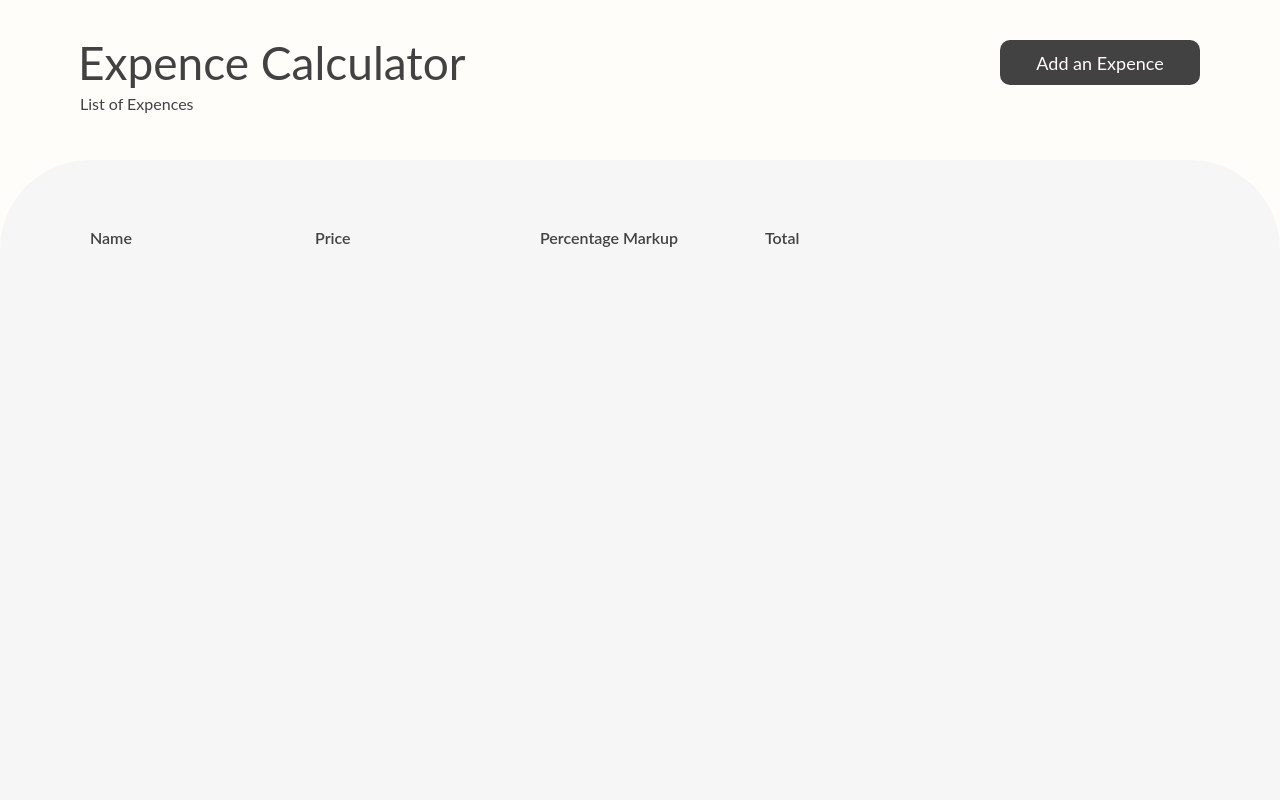
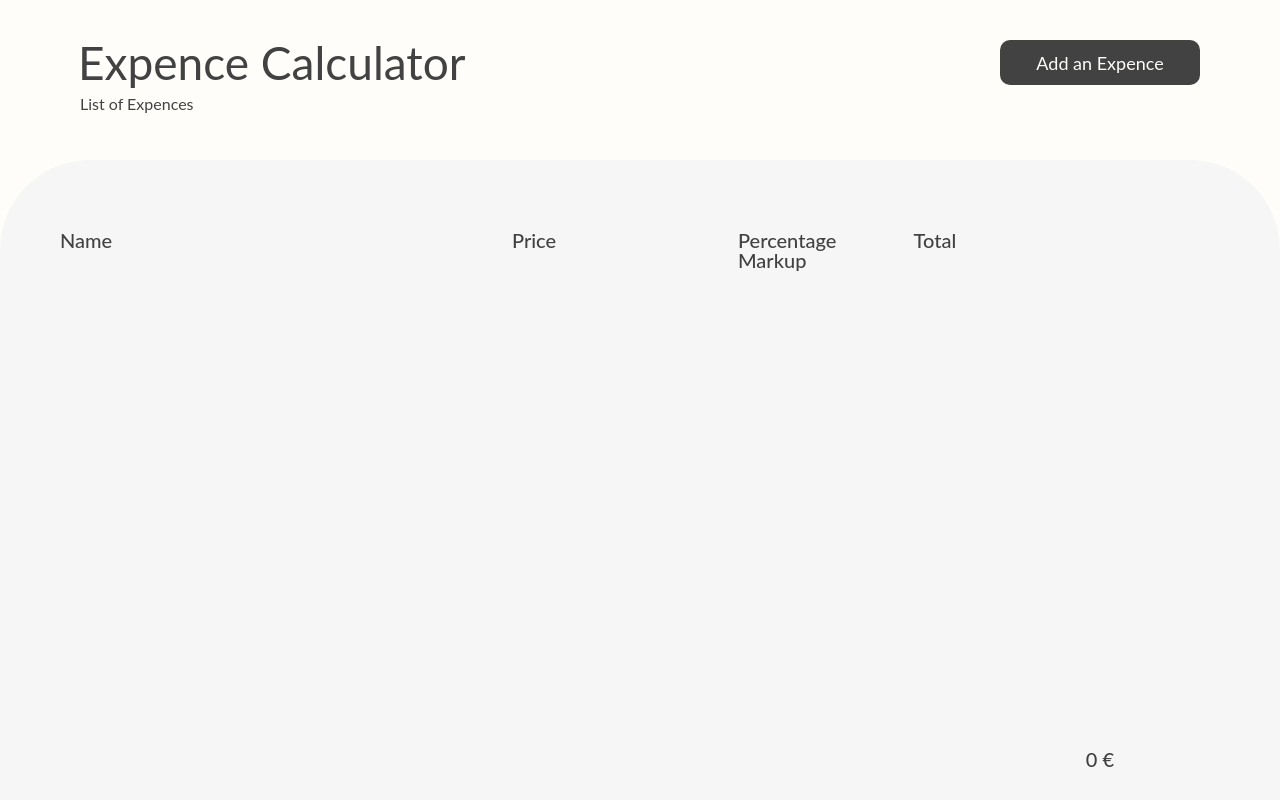
Before and after one commit to bircankut/expense-calculator, a React (Vite) app: page / in a window 1280 px wide. Built offline with nearby package versions, Linux system fonts and the light colour scheme.

Commit message:
refactor: change expence list rendering logic

```diff
--- a/src/App.tsx
+++ b/src/App.tsx
@@ -4,7 +4,6 @@ import { ExpenceList } from './components/expence-list/expence-list';
 import { WithExpence } from './contexts/expence';
 import { useState } from 'react';
 import { Modal } from './components/modal/modal.tsx';
-
 
 function App() {
   const [showModal, setShowModal] = useState(false);
--- /dev/null
+++ b/src/components/expence-items/expence-items.module.css
@@ -0,0 +1,24 @@
+.grid {
+    display: grid;
+    grid-template-columns: 40% 20% 12% 24% 2%;
+    padding: 20px 10px 30px 10px;
+}
+
+.expenceBox {
+    border-bottom: 1px solid rgba(66,66,66,0.5);
+    margin: 30px 0;
+}
+
+.input {
+    background-color: transparent;
+    border: none;
+    box-shadow: none;
+    font-size: 15px;
+}
+.deleteButton {
+    color: rgba(66,66,66,1);
+    background-color: transparent;
+    box-shadow: none;
+    border: none;
+    font-size: 20px;
+}
--- /dev/null
+++ b/src/components/expence-items/expence-items.tsx
@@ -0,0 +1,48 @@
+import { useExpence } from '../../contexts/expence';
+import style from '../expence-items/expence-items.module.css'
+
+interface ExpenceItemsProps {
+
+}
+
+const ExpenceItems = ({} :ExpenceItemsProps) => {
+  const { expences, updateExpence, setExpences } = useExpence();
+
+  const handleNameChange = (e: any, id: string) => {
+    updateExpence(id, { name: e.target.value });
+  }
+
+  const handlePriceChange = (e: any, id: string) => {
+    updateExpence(id, { price: e.target.value });
+  }
+
+  const handlePercentageChange = (e: any, id: string) => {
+    updateExpence(id, { percentageMarkup: e.target.value });
+  }
+  return  <ul >
+  {expences.map((el) => {
+    return <li key={el.id} className={`${style.grid} ${style.expenceBox}`}>
+
+      <input className={`${style.input} fontLato colorDarkGrey`}
+        value={el.name} type="text" onChange={(event) => handleNameChange(event, el.id)} />
+      <input className={`${style.alignCenter}  ${style.input}  ${style.input} fontLato colorDarkGrey`}
+        value={el.price} type="text" onChange={(event) => handlePriceChange(event, el.id)} />
+      <input className={`${style.alignCenter}  ${style.input} fontLato colorDarkGrey`}
+        value={el.percentageMarkup} type="text" onChange={(event) => { handlePercentageChange(event, el.id) }} />
+      <p className={`${style.alignCenter}  ${style.input} fontLato colorDarkGrey`}>{el.total?.toString()}</p>
+
+      <button className={style.deleteButton}
+        onClick={() => {
+          setExpences(
+            expences.filter((_expence) => _expence.id !== el.id)
+          );
+        }}>
+        X
+      </button>
+
+    </li>
+  })}
+</ul>
+}
+
+export {ExpenceItems}
--- /dev/null
+++ b/src/components/expence-list-headers/expence-list-headers.module.css
@@ -0,0 +1,18 @@
+.headerBox {
+    height: 8vh;
+}
+
+.grid {
+    display: grid;
+    grid-template-columns: 40% 20% 12% 24% 2%;
+    padding: 20px 10px;
+}
+
+.gridHeader {
+    font-weight: 500;
+    font-size: 20px;
+}
+
+.gridHeader:last-child {
+    margin-left: 40px;
+}
--- /dev/null
+++ b/src/components/expence-list-headers/expence-list-headers.tsx
@@ -0,0 +1,18 @@
+import { FC } from 'react';
+import style from '../expence-list-headers/expence-list-headers.module.css';
+
+interface expenceListHeadersProps {
+
+}
+
+const expenceListHeaders: FC<expenceListHeadersProps> = ({}) => {
+  return <div className={`${style.headerBox} ${style.grid}`}>
+        <p className={style.gridHeader}>Name</p>
+        <p className={style.gridHeader}>Price</p>
+        <p className={style.gridHeader}>Percentage Markup</p>
+        <p className={style.gridHeader}>Total</p>
+      </div>
+
+}
+
+export default expenceListHeaders
--- a/src/components/expence-list/expence-list.module.css
+++ b/src/components/expence-list/expence-list.module.css
@@ -1,33 +1,11 @@
 .container {
     background-color: rgb(246, 246, 246);
     height: 80vh;
-    padding: 50px 80px;
+    padding: 50px 80px 80px 50px;
     border-radius: 90px 90px 0 0;
 }
-.gridScroller {
+
+.scrollBox {
+    height: 55vh;
     overflow: scroll;
 }
-
-.grid {
-    display: grid;
-    grid-template-columns: 1fr 1fr 1fr 1fr 100px 100px;
-    padding: 20px 10px;
-}
-
-.gridHeader {
-    position: sticky;
-    top: 0;
-    z-index: 1;
-    font-weight: 600;
-}
-
-.expenceBox {
-    border-bottom: 1px solid rgba(66,66,66,0.5);
-    margin: 30px 0;
-}
-.input {
-    background-color: transparent;
-    border: none;
-    box-shadow: none;
-    font-size: 15px;
-}
--- a/src/components/expence-list/expence-list.tsx
+++ b/src/components/expence-list/expence-list.tsx
@@ -1,53 +1,17 @@
 import style from '../expence-list/expence-list.module.css'
-import { useExpence } from '../../contexts/expence'
-import { useState } from 'react';
+import { TotalCount } from '../total-count/total-count';
+import ExpenceListHeaders from '../expence-list-headers/expence-list-headers';
+import { ExpenceItems } from '../expence-items/expence-items';
 
 const ExpenceList = () => {
-  const { expences, updateExpence, setExpences } = useExpence();
-  const [isSaved, setIsSaved] = useState(false);
-
-  const handleNameChange = (e: any, id: string) => {
-    updateExpence(id, { name: e.target.value });
-  }
-
-  const handlePriceChange = (e: any, id: string) => {
-    updateExpence(id, { price: e.target.value });
-  }
-
-  const handlePercentageChange = (e: any, id: string) => {
-    updateExpence(id, { percentageMarkup: e.target.value });
-  }
 
   return (
     <section className={`${style.container} fontLato colorDarkGrey`}>
-      <div className={style.grid}>
-        <div className={style.gridHeader}>Name</div>
-        <div className={style.gridHeader}>Price</div>
-        <div className={style.gridHeader}>Percentage Markup</div>
-        <div className={style.gridHeader}>Total</div>
+      <ExpenceListHeaders/>
+      <div className={style.scrollBox}>
+      <ExpenceItems/>
       </div>
-      <ul>
-        {expences.map((el) => {
-          return <li key={el.id} className={`${style.grid} ${style.expenceBox}`}>
-            <input className={`${style.gridEntry} ${style.input} fontLato colorDarkGrey`}
-              value={el.name} type="text" onChange={(event) => handleNameChange(event, el.id)} />
-            <input className={`${style.gridEntry} ${style.input} fontLato colorDarkGrey`}
-              value={el.price} type="text" onChange={(event) => handlePriceChange(event, el.id)} />
-            <input className={`${style.gridEntry} ${style.input} fontLato colorDarkGrey`}
-              value={el.percentageMarkup} type="text" onChange={(event) => { handlePercentageChange(event, el.id) }} />
-            <p className={`${style.gridEntry} ${style.input} fontLato colorDarkGrey`}>{el.total?.toString()}</p>
-            <button className={style.gridEntry} onClick={() => setIsSaved(!isSaved)}>X</button>
-            <button className={style.gridEntry}
-              onClick={() => {
-                setExpences(
-                  expences.filter((_expence) => _expence.id !== el.id)
-                );
-              }}>
-              Delete
-            </button>
-          </li>
-        })}
-      </ul>
+      <TotalCount/>
     </section>
   )
 }
--- a/src/components/modal/modal.tsx
+++ b/src/components/modal/modal.tsx
@@ -20,9 +20,9 @@ const Modal = ({ showModal, setShowModal }: ModalProps) => {
   };
 
   function handlePriceChange(e: any) {
-    updateWipExpence({
-      price: e.target.value,
-    });
+      updateWipExpence({
+        price: e.target.value,
+      });
   };
 
   function handlePercentageChange(e: any) {
@@ -41,9 +41,9 @@ const Modal = ({ showModal, setShowModal }: ModalProps) => {
       <div className={style.modal}>
         <div className={style.inputBox}>
           <h3 className={`${style.modalHeader} fontLato colorDarkGrey`}>Adding New Expence</h3>
-          <input className={`${style.input} fontLato`} type="text" value={wipExpence.name} onChange={handleNameChange} placeholder='Name' />
-          <input className={`${style.input} fontLato`} type="text" value={wipExpence.price} onChange={handlePriceChange} placeholder='Price' />
-          <input className={`${style.input} fontLato`} type="text" value={wipExpence.percentageMarkup} onChange={handlePercentageChange} placeholder='Percentage Markup' />
+          <input className={`${style.input} fontLato`} type="text" value={wipExpence.name || ""} onChange={handleNameChange} placeholder='Name' />
+          <input className={`${style.input} fontLato`} type="text" value={wipExpence.price || ""} onChange={handlePriceChange} placeholder='Price' />
+          <input className={`${style.input} fontLato`} type="text" value={wipExpence.percentageMarkup || ""} onChange={handlePercentageChange} placeholder='Percentage Markup' />
           <Button color={COLOR['darkGrey']} onClick={onAddButtonClick}>
             Add an Expence
           </Button>
--- /dev/null
+++ b/src/components/total-count/total-count.module.css
@@ -0,0 +1,16 @@
+.expenceTotal {
+  display: flex;
+  align-items: center;
+  justify-content: center;
+  float: right;
+  height: 50px;
+  width: 200px;
+  color: rgba(66,66,66,1);
+  font-weight: 500;
+  font-size: 20px;
+}
+
+.expencesTotalBox {
+  height: 6vh;
+  margin-top: 20px;
+}
--- /dev/null
+++ b/src/components/total-count/total-count.tsx
@@ -0,0 +1,17 @@
+import BigNumber from "bignumber.js";
+import { useExpence } from "../../contexts/expence";
+import style from "../total-count/total-count.module.css";
+
+const TotalCount = () => {
+    const { expences } = useExpence();
+
+    const total = expences.reduce((acc, expence) => {
+        return acc.plus(expence.total);
+    }, new BigNumber(0));
+
+    return <div className={style.expencesTotalBox}>
+        <p className={style.expenceTotal}>{total.toString()} €</p>
+    </div>
+}
+
+export { TotalCount };
--- a/src/utils/calculate-percentage.ts
+++ b/src/utils/calculate-percentage.ts
@@ -1,6 +1,7 @@
 import BigNumber from "bignumber.js";
 
 export const calculateValueRatio = (value?: number, ratio?: number): BigNumber => {
+
     if (!value || !ratio) {
         return new BigNumber(0);
     }
@@ -8,4 +9,5 @@ export const calculateValueRatio = (value?: number, ratio?: number): BigNumber =
     const valueAsBigNumber = new BigNumber(value);
     const ratioAsBigNumber = new BigNumber(ratio);
     return valueAsBigNumber.multipliedBy(ratioAsBigNumber.plus(100)).dividedBy(100);
+
 };
```
